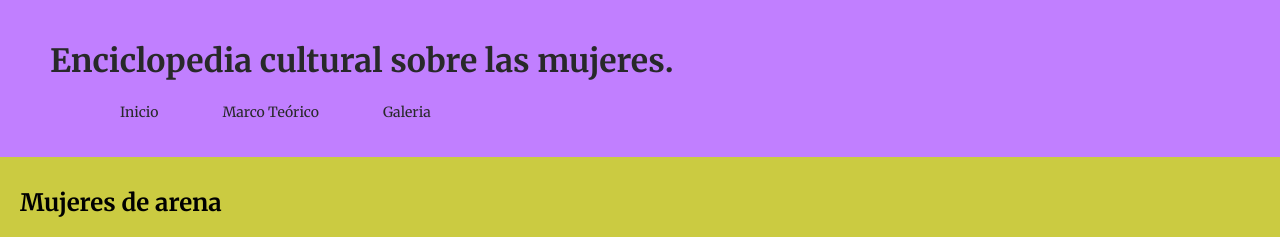
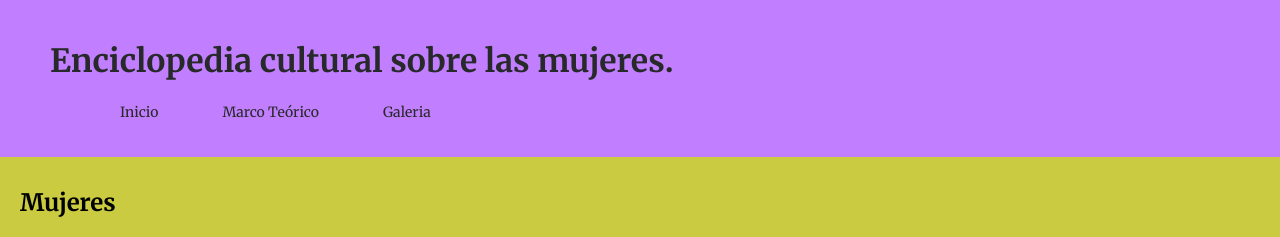
Before and after one commit to EduEst30/Wikimujeres, a plain HTML site: page Wikipedia-mujeres/index.html in a window 1280 px wide. Shown: the top 237 px of the page. Drawn offline with Linux system fonts and the light colour scheme; a web font is replaced by a local one.

Commit message:
Update index.html

```diff
--- a/Wikipedia-mujeres/index.html
+++ b/Wikipedia-mujeres/index.html
@@ -25,7 +25,7 @@
 
         <div class="container">
             <div class="columna-derecha">
-                <h2>Mujeres de arena</h2>
+                <h2>Mujeres</h2>
                 <p></p>
                 <img src="img/Mujeres.jpeg" alt="Una imagen de varias mujeres.">
                 <p>Dentro de la historia de la humanidad las mujeres han sido una parte importante
```
